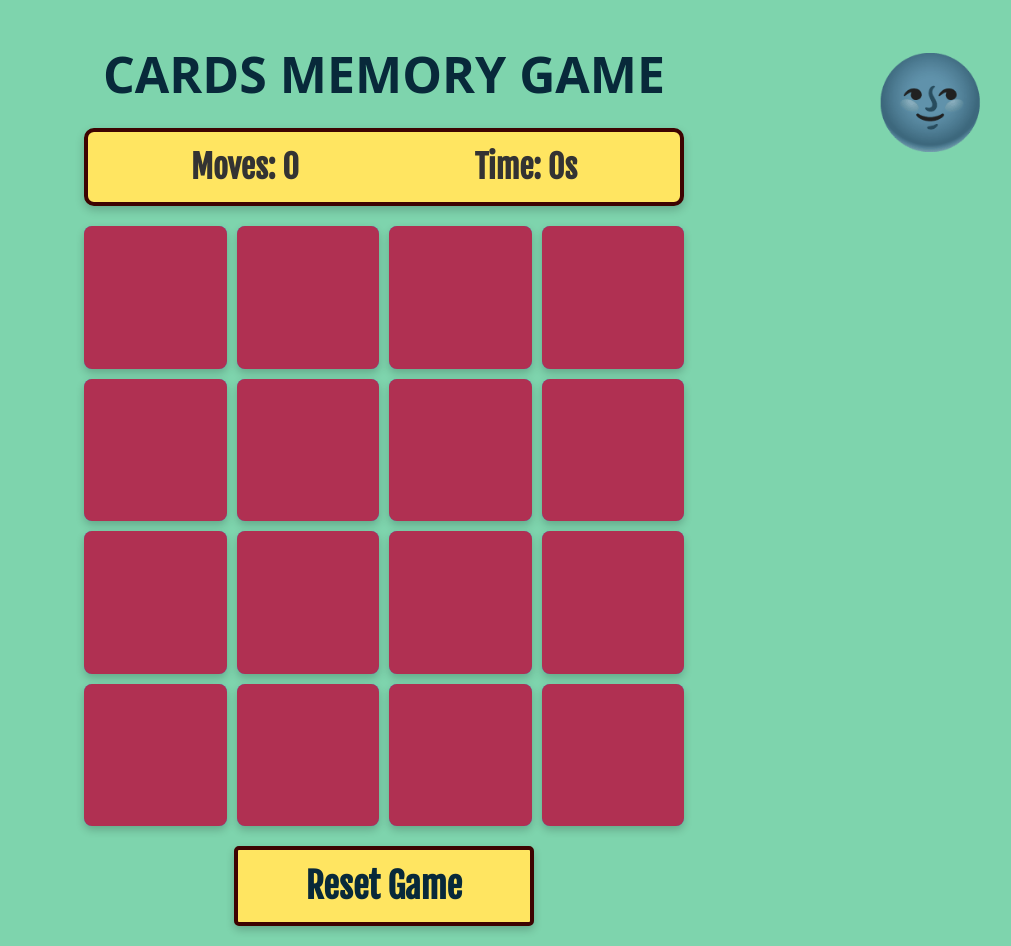
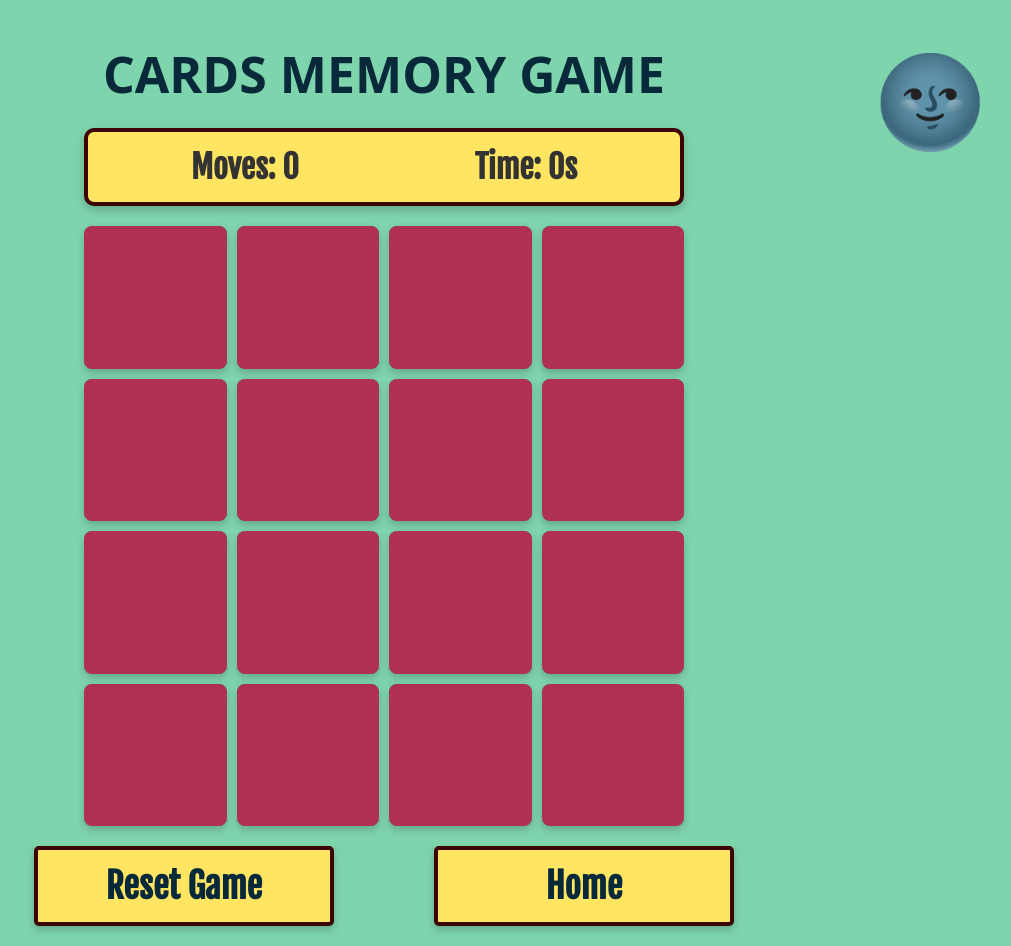
Before and after one commit to zainabebrahimnaser-sudo/memoryCardByZainab, a plain HTML site: page index3.html in a window 1280 px wide. Shown: the whole page, without its empty margins (256-1267 px from the left). Drawn offline with Linux system fonts and the light colour scheme; a web font is replaced by a local one.

Commit message:
back to home btn is added

```diff
--- a/index3.html
+++ b/index3.html
@@ -19,9 +19,10 @@
     </div>
 
     <div class="gameBoard" id="gameBoard"></div>
-
-    <button id="resetBtn">Reset Game</button>
-
+    <div class="footer">
+      <button id="resetBtn">Reset Game</button>
+      <a href="./index.html"> <button id="homeBtn">Home</button></a>
+    </div>
     <div class="winMessage" id="winMessage">
       <div class="winContent">
         <h2>Congratulations! You Won!</h2>
--- a/style2.css
+++ b/style2.css
@@ -169,7 +169,14 @@ button:hover {
   }
 }
 
-#resetBtn {
+.footer {
+  display: grid;
+  grid-template-columns: 1fr 1fr;
+  gap: 100px;
+}
+
+#resetBtn,
+#homeBtn {
   height: 80px;
   width: 300px;
   background-color: #ffe561;
```
